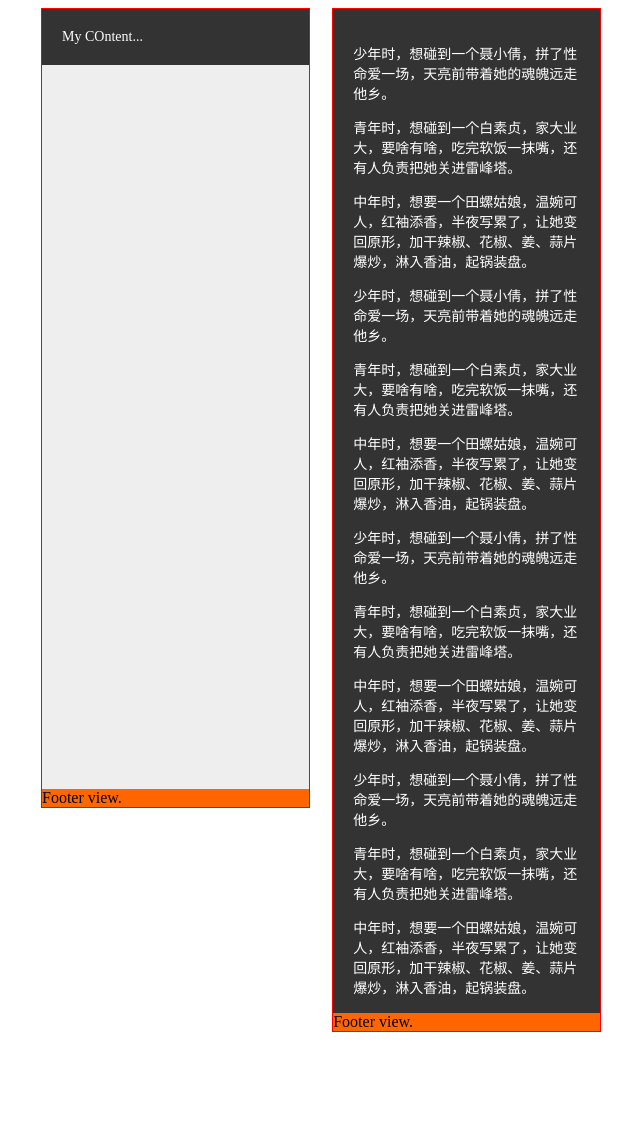
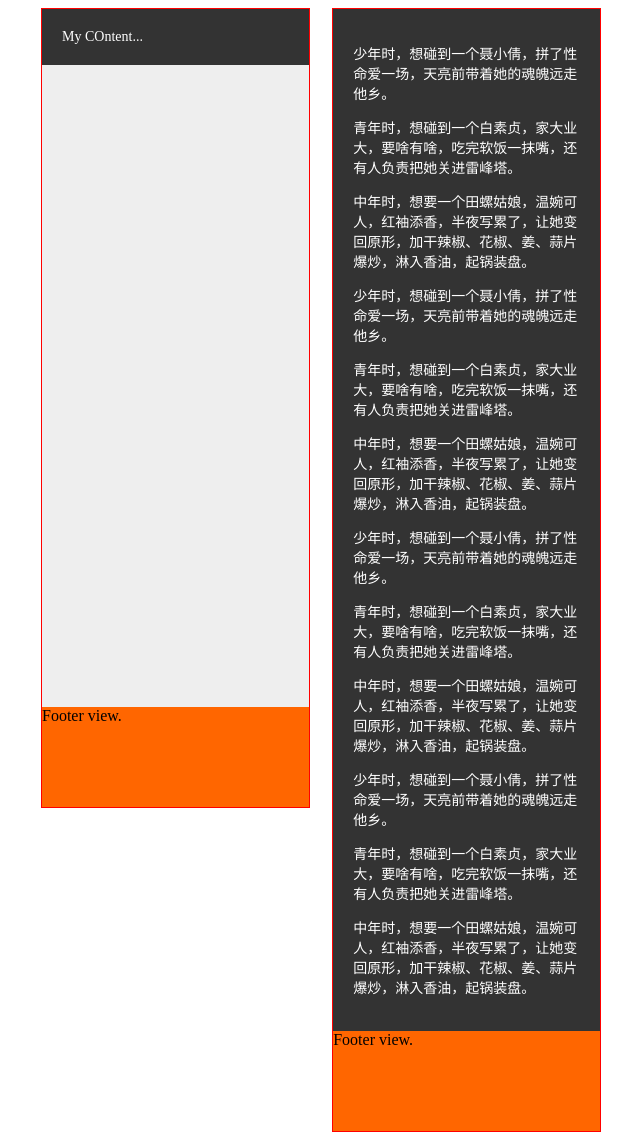
Before and after one commit to afeiship/webkit-sassui-layout-sticky-footer, a website: page docs/index.html in a window 1280 px wide. Shown: the whole page, without its empty margins (319-959 px from the left). Before the commit the page ends 1032 px from the top, so only its background shows below. Drawn offline with Linux system fonts and the light colour scheme.

Commit message:
issue: udpate docs

```diff
--- a/docs/test.css
+++ b/docs/test.css
@@ -25,6 +25,14 @@ body {
   margin: 0 auto;
 }
 
+.use-abs {
+  padding-bottom: 100px;
+}
+
+.use-abs > .footer {
+  height: 100px;
+}
+
 .test-webkit-sassui-layout-sticky-footer {
   border: 1px solid red;
   width: 48%;
```
